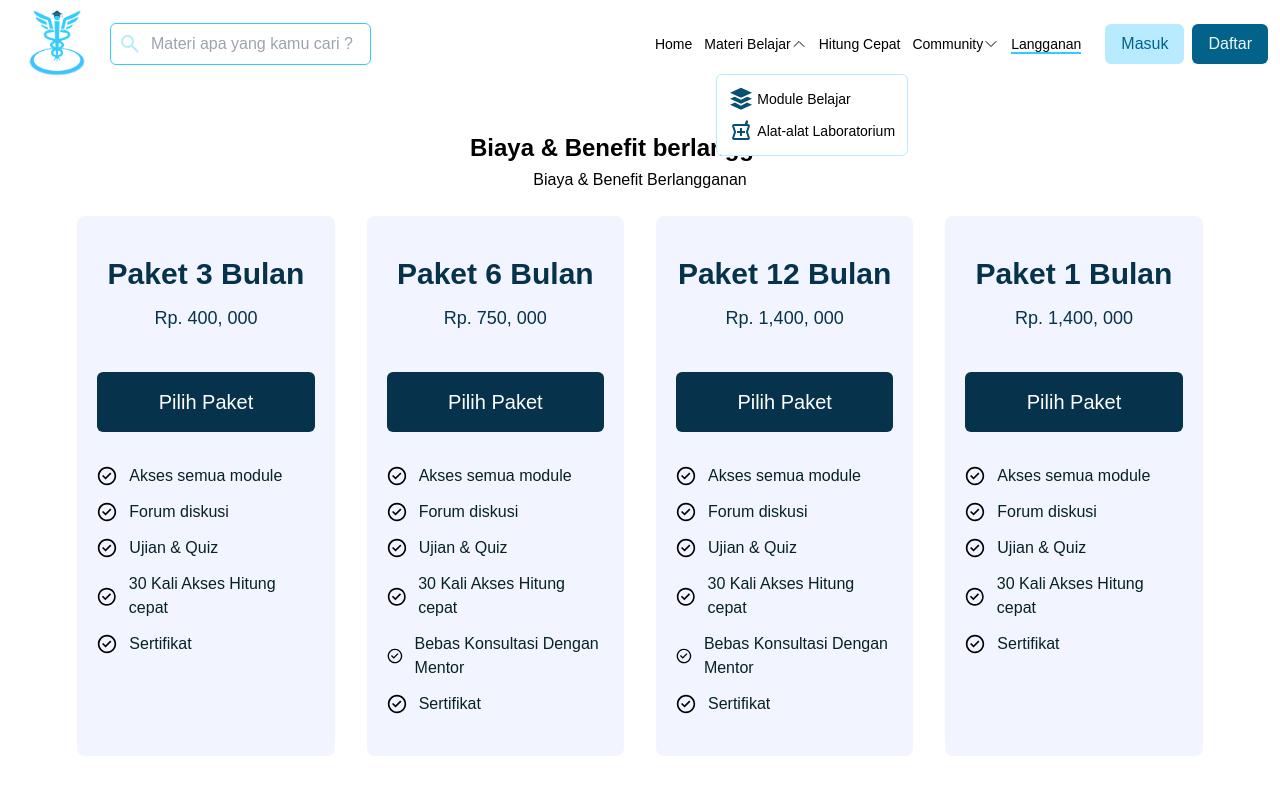
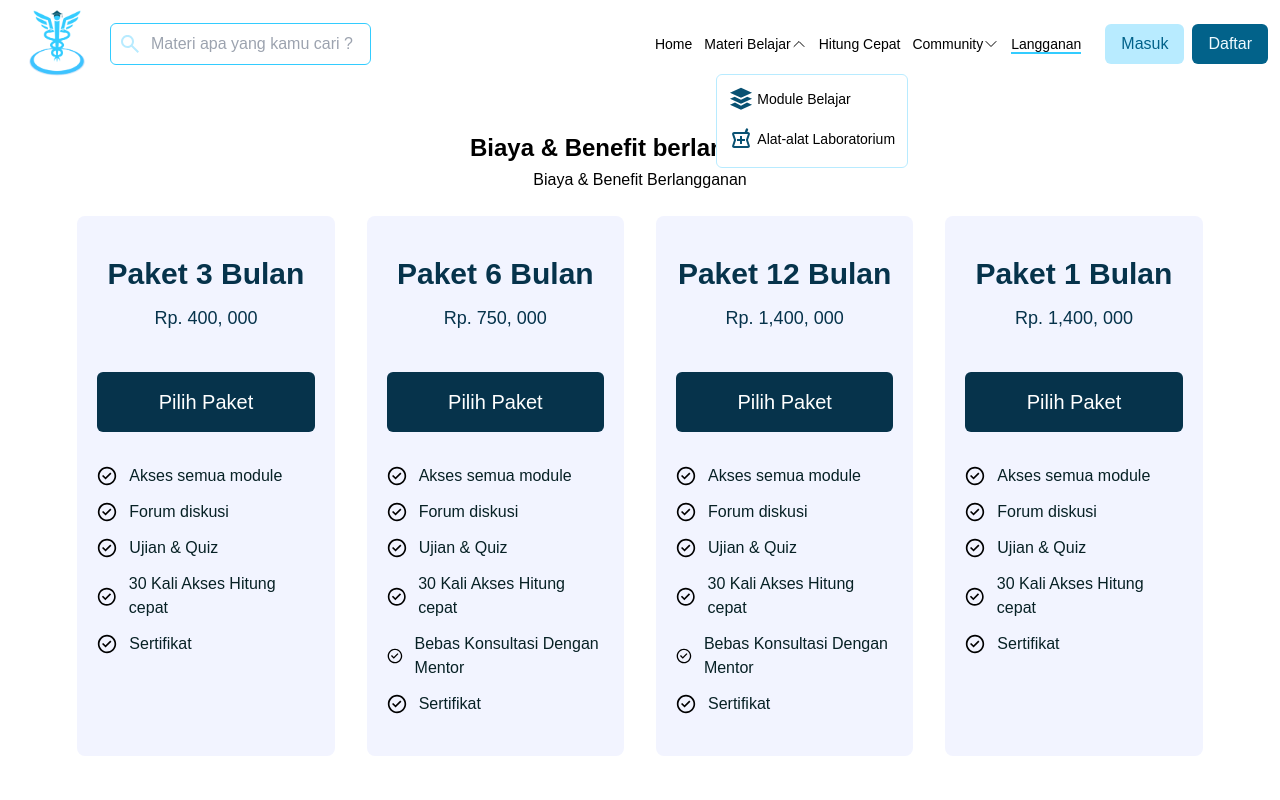
Before and after one commit to dalevar/farma_academy, a React (Vite) app: page /langganan in a window 1280 px wide. Both pictures are taken after a click on the button "Materi Belajar". Shown: the top 800 px of the page. Built offline with nearby package versions, Linux system fonts and the light colour scheme.

Commit message:
nav active added

```diff
--- a/src/components/buttons/Dropdown.jsx
+++ b/src/components/buttons/Dropdown.jsx
@@ -1,12 +1,14 @@
 import { useState } from "react"
-import { motion } from "framer-motion"
+import { AnimatePresence, motion } from "framer-motion"
 import PropTypes from 'prop-types';
 
 import { IconChevron } from "../Icons";
-import { Link } from "react-router-dom";
+import { Link, useLocation } from "react-router-dom";
 
 
 export default function Dropdown({ listItems, tittleDropdown }) {
+    const location = useLocation()
+    const pathName = location.pathname
     const [isOpen, setIsOpen] = useState(false)
     return (
         <div className="relative select-none">
@@ -19,15 +21,22 @@ export default function Dropdown({ listItems, tittleDropdown }) {
                     <button type="button" className="fixed z-10 top-0 bottom-0 left-0 right-0" onClick={() => setIsOpen(false)}></button>
 
                     {/* dropdown content */}
-                    <motion.div key="modal" initial={{ opacity: 0 }} animate={{ opacity: 1 }} exit={{ opacity: 0 }} className="overflow-hidden absolute z-10 top-10 border bg-white border-farma-200 whitespace-nowrap rounded-md p-3 left-3 flex flex-col gap-2">
+                    <AnimatePresence mode="wait">
+                        <motion.div key="modal" initial={{ opacity: 0 }} animate={{ opacity: 1 }} exit={{ opacity: 0 }} className="overflow-hidden absolute z-10 top-10 border bg-white border-farma-200 whitespace-nowrap rounded-md p-3 left-3 flex flex-col gap-3">
                             {
                                 listItems.map((listItem, i) => {
                                     return (
-                                    <a key={i} href={listItem.to} className="flex items-center gap-1"><span className="inline-block w-6 h-6">{listItem.icon}</span> {listItem.title}</a>
+                                        <div key={i} className="relative">
+                                            <Link to={listItem.to} className="flex items-center gap-1 mb-1"><span className="inline-block w-6 h-6">{listItem.icon}</span> {listItem.title}</Link>
+                                            {pathName == listItem.to &&
+                                                <motion.span initial={{ width: 0 }} layout={'size'} animate={{ width: '100%' }} exit={{ width: 0 }} layoutId="dropdownActive" className="border-pale-grey border-b-2 absolute bottom-0 left-0"></motion.span>
+                                            }
+                                        </div>
                                     )
                                 })
                             }
                         </motion.div>
+                    </AnimatePresence>
                 </>
             }
 
--- a/src/components/layouts/Header.jsx
+++ b/src/components/layouts/Header.jsx
@@ -71,7 +71,7 @@ export default function Header() {
                         <div className="relative">
                             <Link to={'/'}>Home</Link>
                             {pathName == '/' &&
-                                <motion.span initial="false" layoutId="nav-active" className="inline-block w-full border-b-2 border-pale-grey absolute bottom-0 left-0"></motion.span>
+                                <motion.span initial={false} layout="size" layoutId="nav-active" className="inline-block w-full border-b-2 border-pale-grey absolute bottom-0 left-0"></motion.span>
                             }
                         </div>
 
@@ -91,7 +91,7 @@ export default function Header() {
                         <div className="relative">
                             <Link to="/langganan">Langganan</Link>
                             {pathName == '/langganan' &&
-                                <motion.span initial="false" layoutId="nav-active" className="inline-block w-full border-b-2 border-pale-grey absolute bottom-0 left-0"></motion.span>
+                                <motion.span initial="false" layout="size" layoutId="nav-active" className="inline-block w-full border-b-2 border-pale-grey absolute bottom-0 left-0"></motion.span>
                             }
                         </div>
                     </div>
```
Lines whose indentation alone changed are shown as unchanged.
